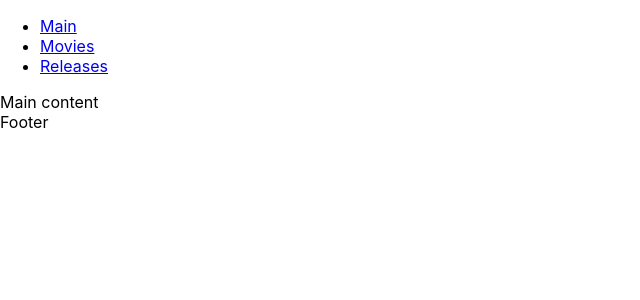
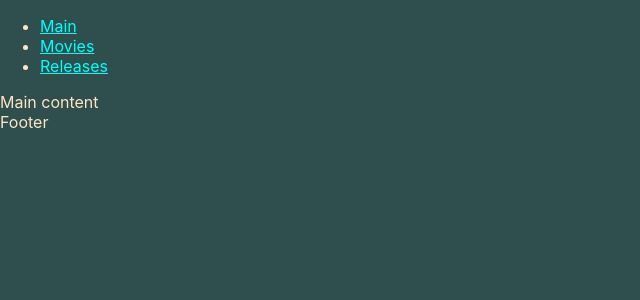
Before and after one commit to zorrokid/amdb-web-ui, a React (Create React App) app: page / in a window 1280 px wide. Shown: the top 300 px of the page, without its empty margins (0-640 px from the left). Built offline with nearby package versions, Linux system fonts and the light colour scheme.

Commit message:
use sass

```diff
--- a/package.json
+++ b/package.json
@@ -14,6 +14,7 @@
     "react-dom": "^18.1.0",
     "react-router-dom": "^6.3.0",
     "react-scripts": "5.0.1",
+    "sass": "^1.52.3",
     "typescript": "^4.7.3",
     "web-vitals": "^2.1.4"
   },
--- a/src/App.css
+++ /dev/null
@@ -1,38 +0,0 @@
-.App {
-  text-align: center;
-}
-
-.App-logo {
-  height: 40vmin;
-  pointer-events: none;
-}
-
-@media (prefers-reduced-motion: no-preference) {
-  .App-logo {
-    animation: App-logo-spin infinite 20s linear;
-  }
-}
-
-.App-header {
-  background-color: #282c34;
-  min-height: 100vh;
-  display: flex;
-  flex-direction: column;
-  align-items: center;
-  justify-content: center;
-  font-size: calc(10px + 2vmin);
-  color: white;
-}
-
-.App-link {
-  color: #61dafb;
-}
-
-@keyframes App-logo-spin {
-  from {
-    transform: rotate(0deg);
-  }
-  to {
-    transform: rotate(360deg);
-  }
-}
--- /dev/null
+++ b/src/App.scss
@@ -0,0 +1,19 @@
+$link-color: aqua;
+$text-color: bisque;
+$backgroud-color: darkslategray;
+a:link {
+  color: $link-color;
+}
+
+a:visited {
+  color: $link-color;
+}
+
+body {
+  background-color: $backgroud-color;
+  color:  $text-color;
+}
+
+section {
+  display: flex;
+}
--- a/src/App.tsx
+++ b/src/App.tsx
@@ -6,6 +6,7 @@ import Movies from './components/Movies';
 import Releases from './components/Releases';
 import MovieDetails from './components/MovieDetails';
 import ReleaseDetails from './components/ReleaseDetails';
+import './App.scss';
 
 function App() {
   return (
```
Also changed, not shown: 1 other file (tests, documents, lock files or other folders).
